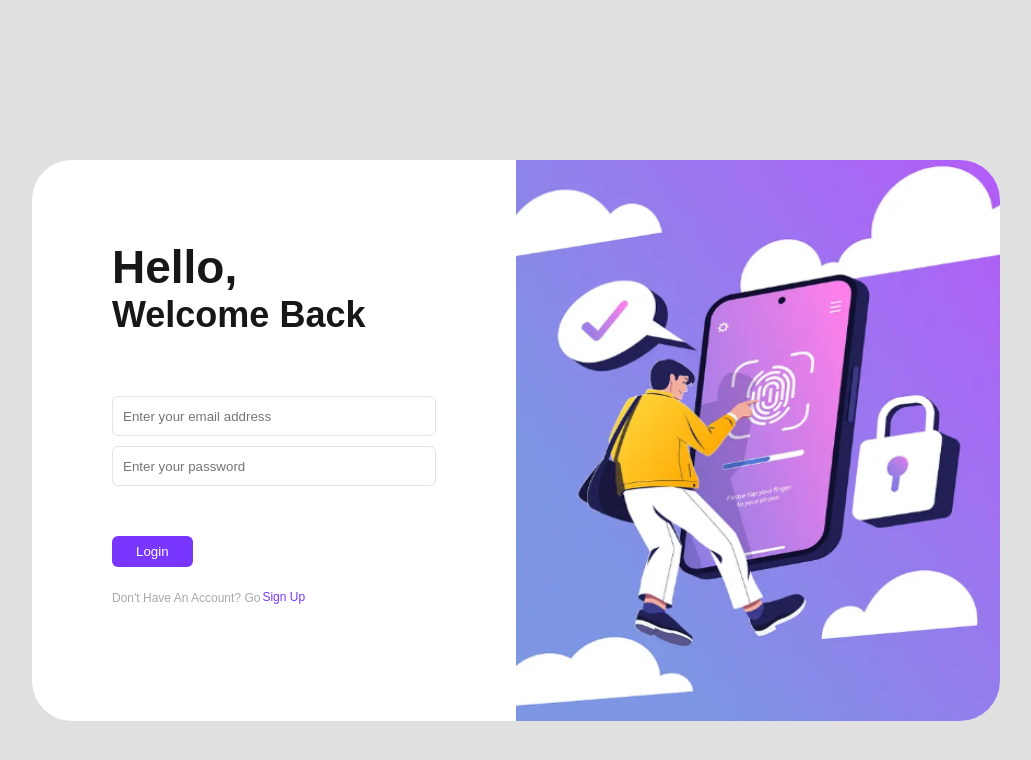
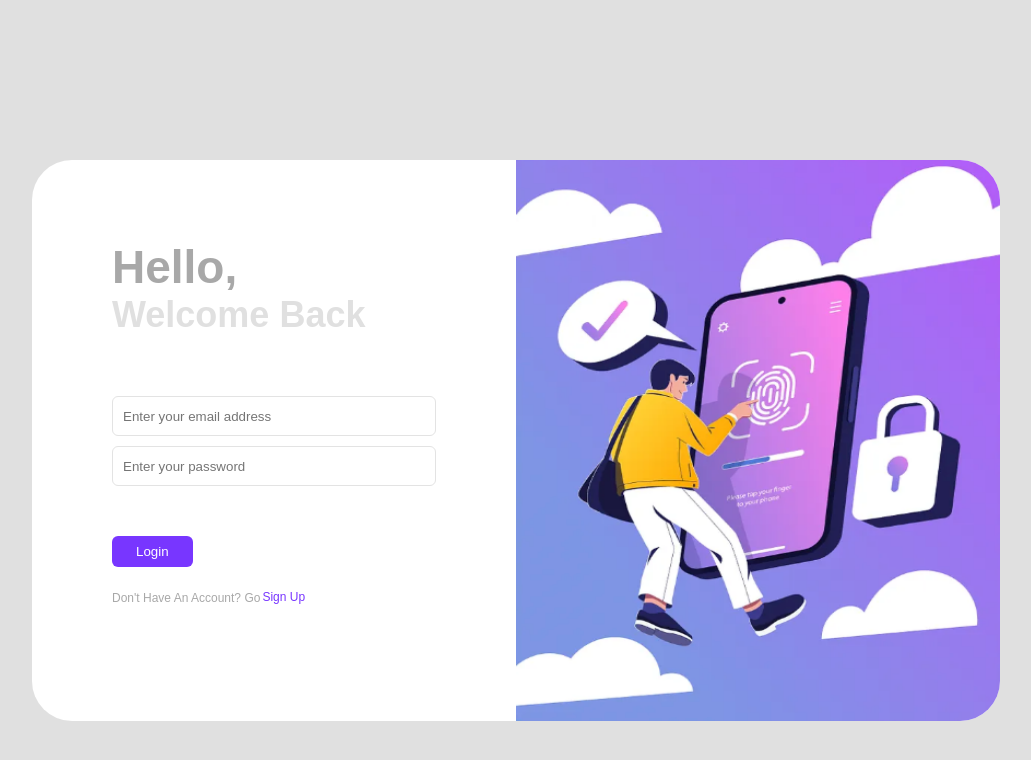
Before and after one commit to Inna18/realtime-chat-app, a Next.js app: page /login in a window 1280 px wide. Shown: the top 760 px of the page, without its empty margins (124-1155 px from the left). Built offline with nearby package versions, Linux system fonts and the light colour scheme; no server answers.

Commit message:
ui: fix css for login & signup dark mode

```diff
--- a/src/app/globals.css
+++ b/src/app/globals.css
@@ -3,13 +3,13 @@
 @tailwind utilities;
 
 :root {
-  --background: #ffffff;
-  --foreground: #171717;
+  --background: #e0e0e0;
+  --foreground: #ededed;
 }
 
 @media (prefers-color-scheme: dark) {
   :root {
-    --background: #0a0a0a;
+    --background: #2e2a2a;
     --foreground: #ededed;
   }
 }
--- a/src/app/login/page.tsx
+++ b/src/app/login/page.tsx
@@ -1,5 +1,5 @@
 'use client';
-import React, { useEffect, useState } from 'react';
+import React, { useState } from 'react';
 import NavLink from '@/components/NavLink';
 import Image from 'next/image';
 import { Credentials } from '@/types';
@@ -66,15 +66,17 @@ const Login = () => {
   return (
     <>
       {status === 'unauthenticated' && (
-        <div className="flex justify-center h-screen bg-[#E0E0E0]">
+        <div className="flex justify-center h-screen bg-[#e0e0e0] dark:bg-[#2e2a2a]">
           <form
-            className="flex w-[56%] h-[60%] min-w-[968px] min-h-[561px] bg-[#fff] mt-[160px] rounded-[40px]"
+            className="flex w-[56%] h-[60%] min-w-[968px] min-h-[561px] bg-[#fff] dark:bg-[#4a4a4a] mt-[160px] rounded-[40px]"
             onSubmit={handleLogin}
           >
             <div className="w-[50%] p-[80px]">
               <div className="mb-[60px]">
-                <h3 className="text-[46px]">Hello,</h3>
-                <h3 className="text-[36px]">Welcome Back</h3>
+                <h3 className="text-[#a8a8a8] dark:text-[#e0e0e0] text-[46px]">
+                  Hello,
+                </h3>
+                <h3 className="text-[#e0e0e0] text-[36px]">Welcome Back</h3>
               </div>
               <div className="flex flex-col">
                 <div className="mb-[10px]">
@@ -107,7 +109,7 @@ const Login = () => {
                   Don&apos;t Have An Account? Go
                 </span>
                 <NavLink
-                  style={'text-[#7836FF] text-[12px] bold'}
+                  style={'text-[#7836FF] dark:text-[#e0e0e0] text-[12px] bold'}
                   url={'/signup'}
                   label={'Sign Up'}
                 />
--- a/src/app/signup/page.tsx
+++ b/src/app/signup/page.tsx
@@ -137,12 +137,12 @@ const Signup = () => {
   return (
     <>
       {status === 'unauthenticated' && (
-        <div className="flex justify-center h-screen bg-[#E0E0E0]">
+        <div className="flex justify-center h-screen bg-[#e0e0e0] dark:bg-[#2e2a2a]">
           <form
             onSubmit={handleSignup}
-            className="flex flex-col items-center w-[600px] h-[600px] bg-[#fff] mt-[160px] rounded-[40px] p-[80px]"
+            className="flex flex-col items-center w-[600px] h-[600px] bg-[#fff] dark:bg-[#4a4a4a] mt-[160px] rounded-[40px] p-[80px]"
           >
-            <h3 className="text-[36px]">Create your account</h3>
+            <h3 className="text-[#a8a8a8] text-[36px]">Create your account</h3>
             <div className="flex flex-col my-[30px]">
               <div className="mb-[10px]">
                 <Input
@@ -153,7 +153,7 @@ const Signup = () => {
                     handleInput(e, 'email')
                   }
                 />
-                <div className="text-[#7836FF] text-[12px]">
+                <div className="text-[#7836FF] dark:text-[#e0e0e0] text-[12px]">
                   {formError.email}
                 </div>
               </div>
@@ -166,7 +166,7 @@ const Signup = () => {
                     handleInput(e, 'password')
                   }
                 />
-                <div className="text-[#7836FF] text-[12px]">
+                <div className="text-[#7836FF] dark:text-[#e0e0e0] text-[12px]">
                   {formError.password}
                 </div>
               </div>
@@ -179,7 +179,7 @@ const Signup = () => {
                     handleRepeatPassword(e)
                   }
                 />
-                <div className="text-[#7836FF] text-[12px]">
+                <div className="text-[#7836FF] dark:text-[#e0e0e0] text-[12px]">
                   {formError.repeatPassword}
                 </div>
               </div>
@@ -192,14 +192,14 @@ const Signup = () => {
                     handleInput(e, 'name')
                   }
                 />
-                <div className="text-[#7836FF] text-[12px]">
+                <div className="text-[#7836FF] dark:text-[#e0e0e0] text-[12px]">
                   {formError.name}
                 </div>
               </div>
               <div className="my-[20px] flex justify-between">
                 <label
                   htmlFor="file-upload"
-                  className="inline-flex items-center justify-center border-none bg-white text-[#7836FF] cursor-pointer px-4 py-2 text-[13px]"
+                  className="inline-flex items-center justify-center border-none bg-white text-[#7836FF] dark:text-[#e0e0e0] cursor-pointer px-4 py-2 text-[13px]"
                 >
                   Choose File
                 </label>
@@ -228,7 +228,7 @@ const Signup = () => {
                 Already have an account?
               </span>
               <NavLink
-                style={'text-[#7836FF] text-[12px] bold'}
+                style={'text-[#7836FF] dark:text-[#e0e0e0] text-[12px] bold'}
                 url={'/login'}
                 label={'Sign In'}
               />
```
